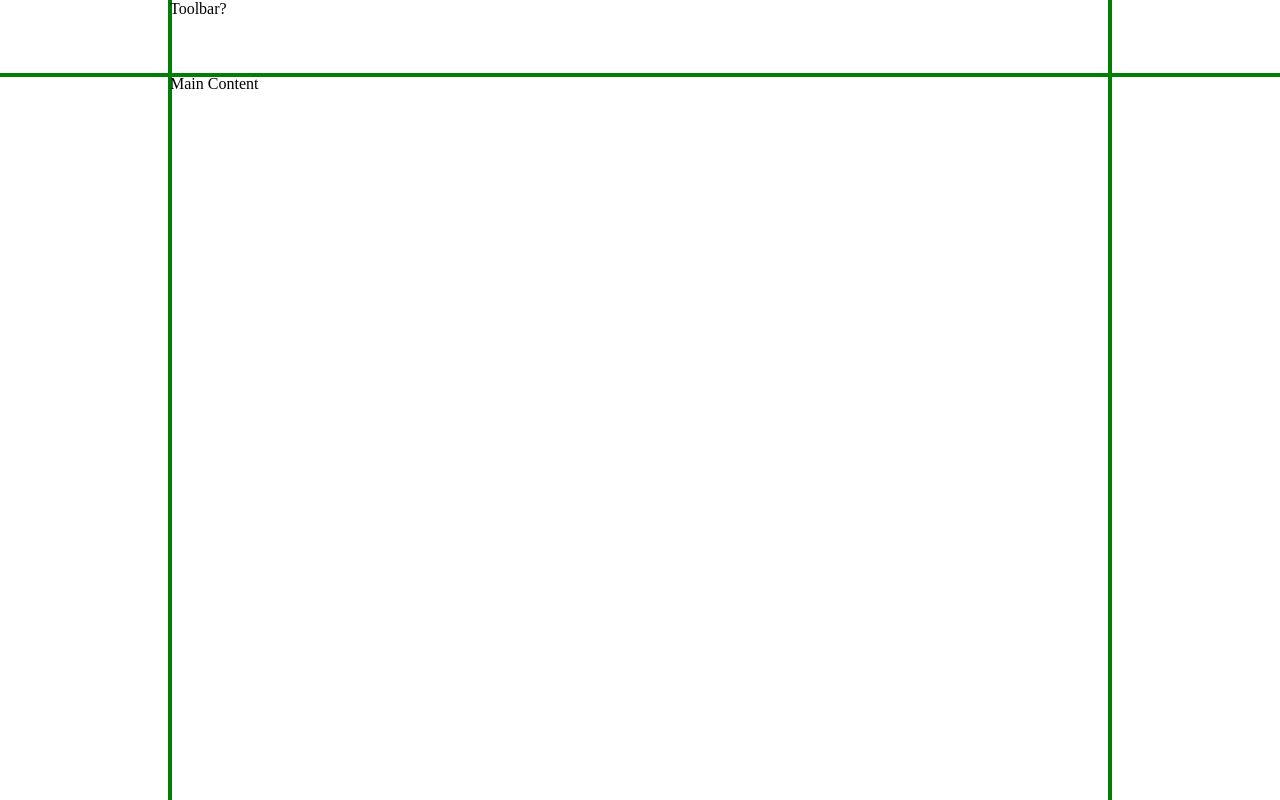
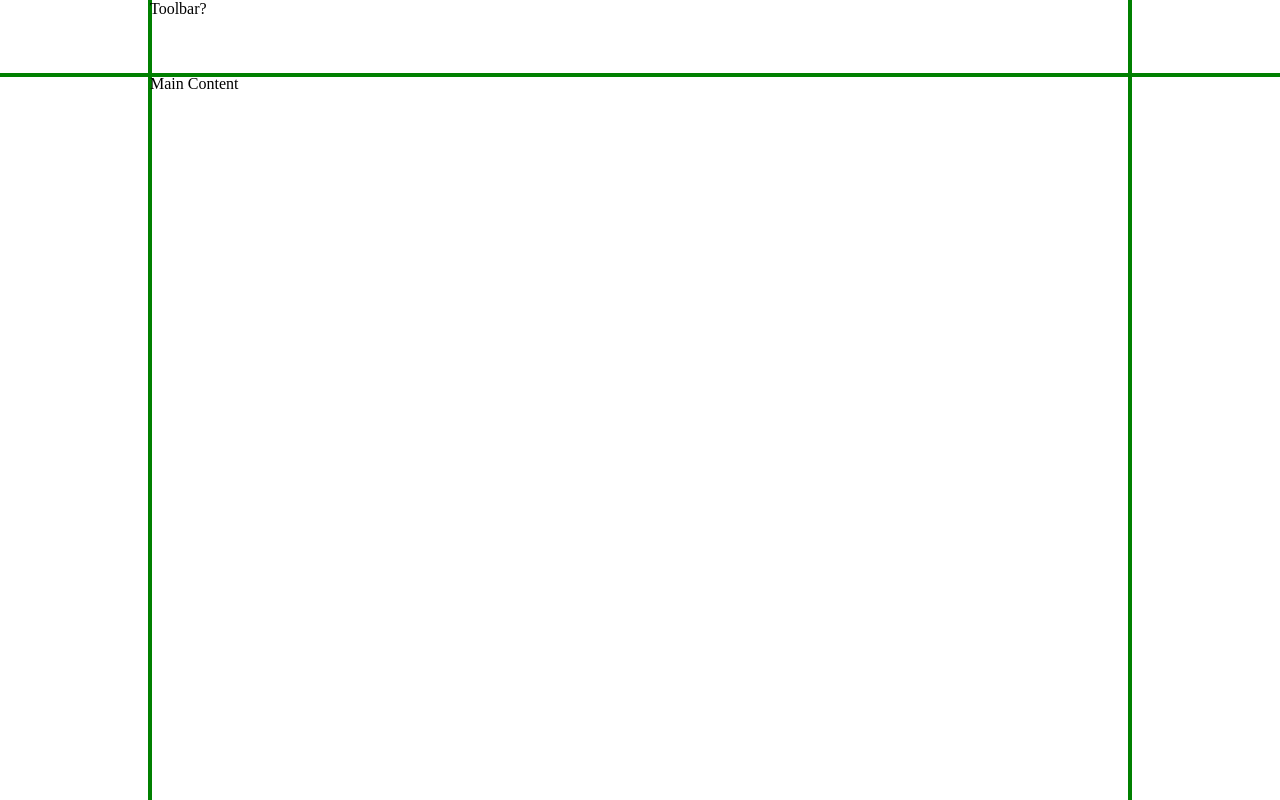
Before and after one commit to akutubidze/Capstone, a plain HTML site: page index.html in a window 1280 px wide. Drawn offline with Linux system fonts and the light colour scheme.

Commit message:
1st step(Basic SPA Layout)

```diff
--- a/main.css
+++ b/main.css
@@ -1,5 +1,5 @@
 :root {
---sidebar-width: 170px;
+--sidebar-width: 150px;
 --page-bar-height: 75px;
 }
 
```
